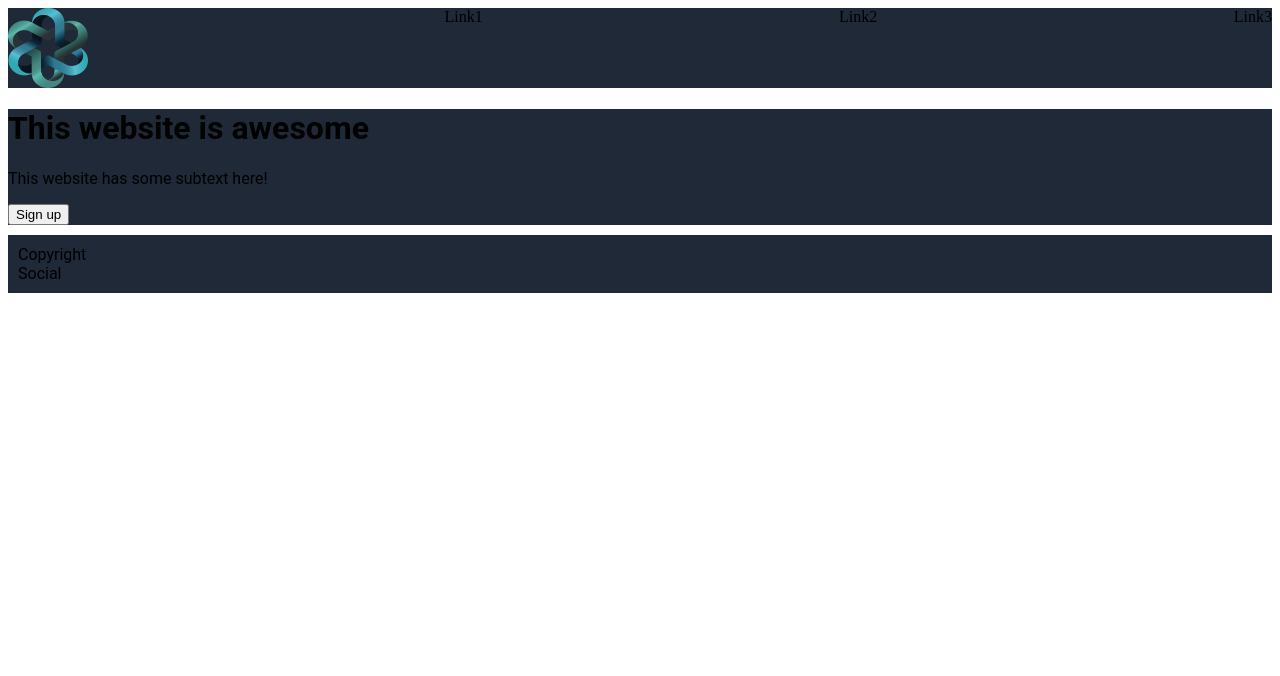
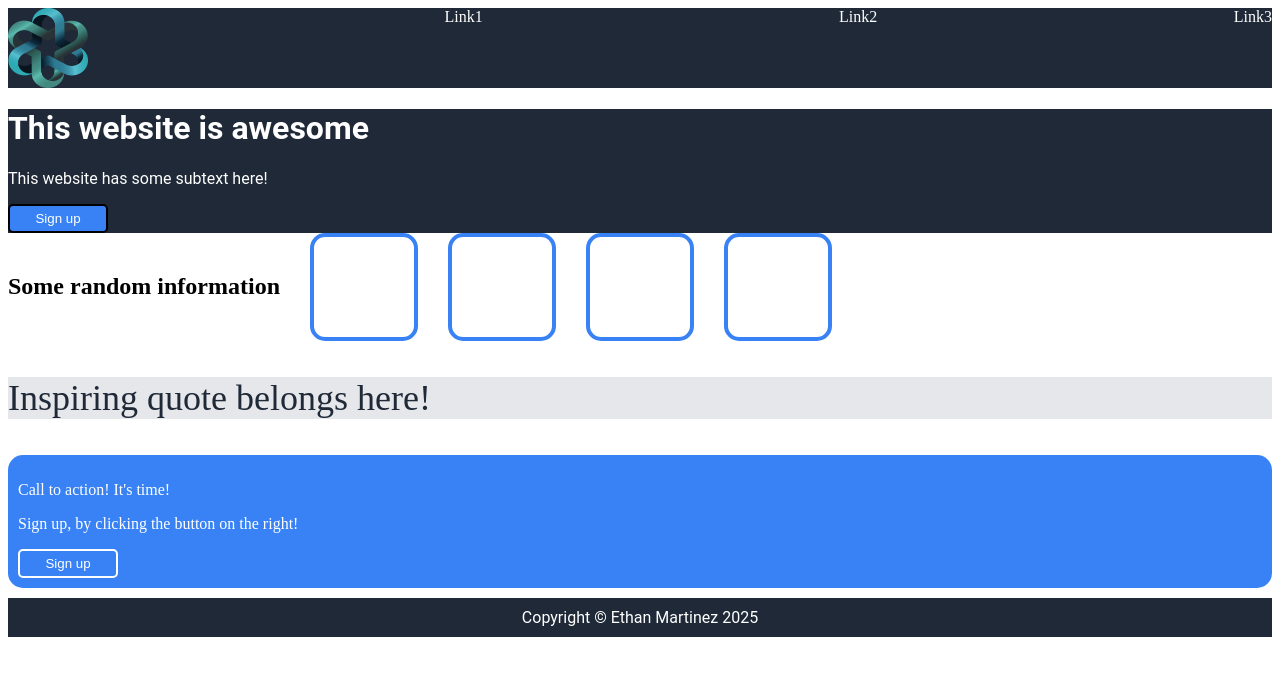
Before and after one commit to Designskylinex/Practice-website, a plain HTML site: page index.html in a window 1280 px wide. Drawn offline with Linux system fonts and the light colour scheme.

Commit message:
Fixed button styles, added quote section, added sign up section at the bottom, added containers for images.

```diff
--- a/index.html
+++ b/index.html
@@ -13,14 +13,31 @@
     <div class="link3">Link3</div>
 
 </div>
-<div class="content">
+<div class="top">
     <h1>This website is awesome</h1>
     <p>This website has some subtext here!</p>
-    <button class="signup">Sign up</button>
+    <button id="button">Sign up</button>
 </div>
+<div class="mid">
+    <h2>Some random information</h2>
+    <div class="text1"></div>
+    <div class="text2"></div>
+    <div class="text3"></div>
+    <div class="text4"></div>
+</div>
+
+<div class="quote">
+    <p>Inspiring quote belongs here!</p>
+</div>
+
+<div class="signup">
+    <p> Call to action! It's time!</p>
+    <p>Sign up, by clicking the button on the right!</p>
+    <button id="button2">Sign up</button>
+</div>
+
 <div class="footer">
-    <div class="copyright">Copyright</div>
-    <div class="social">Social</div>
+    <div class="copyright">Copyright © Ethan Martinez 2025</div>
 </div>
 </body>
 </html>
--- a/style.css
+++ b/style.css
@@ -1,27 +1,83 @@
 .header {
     display: flex;
     background-color: #1f2937;
+    color: white;
     justify-content: space-between;
     padding: 0px;
     text-align: center;
 }
 
-.h1 {
+
+.top {
+    font-family: roboto;
+    background-color: #1f2937;
     color: white;
 }
 
-.content {
-    font-family: roboto;
-    background-color: #1f2937;
+#button {
+    background-color: #3882F6;
+    color: white;
+    border-radius: 5px;
+    border-style: solid;
+    padding: 5px;
+    width: 100px;
+}
+
+/* Parent wrapper */
+
+.mid {
+    display: flex;
+    align-items: center;
+    gap: 30px;
+}
+
+
+/* box styling */
+.mid div {
+    display: flex;
+    justify-content: center;
+    align-items: center;
+    border: 4px solid #3882F6;
+    height: 100px;
+    width: 100px;
+    border-radius: 15px;
+    font-weight: bold;
+}
+
+/* Quote styling, etc */
+.quote {
+    background-color: #E5E7EB;
+    font-size: 36px;
+    font-style: light italic;
+    color: #1f2937;
+}
+
+
+.signup {
+    padding: 10px;
+    border: 4px red;
+    background-color: #3882F6;
+    color: white;
+    border-radius: 15px;
+}
+
+#button2 {
+    background-color: #3882F6;
+    color: white;
+    width: 100px;
+    border-radius: 5px;
+    border-color: white;
+    border-style: solid;
+    padding: 5px;
 }
 
 .footer {
+    display: flex;
     font-family: roboto;
     background-color: #1f2937;
+    color: white;
     padding: 10px;
     margin-top: 10px;
+    align-items: center;
+    justify-content: center;
 }
-
-.button {
-
-}
```
